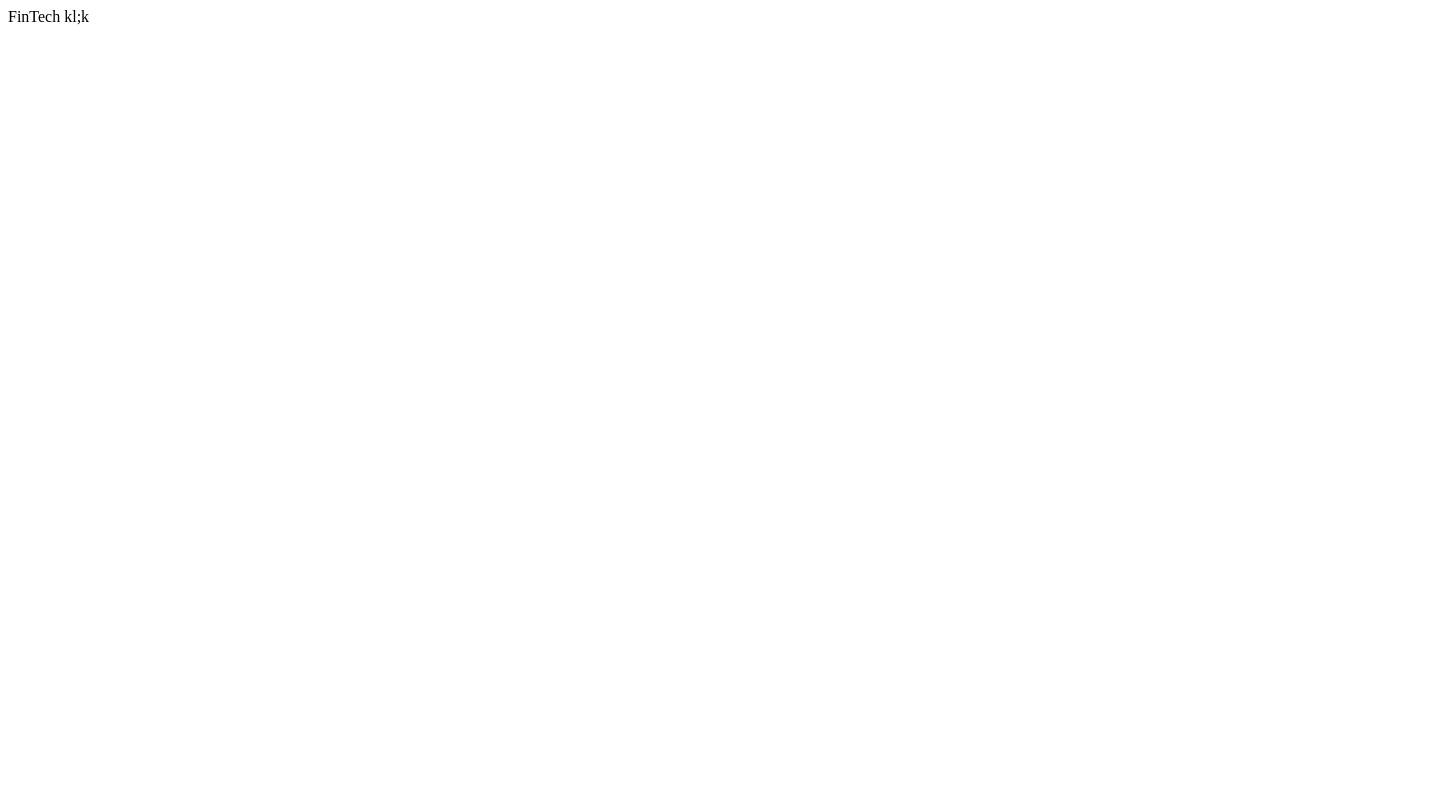
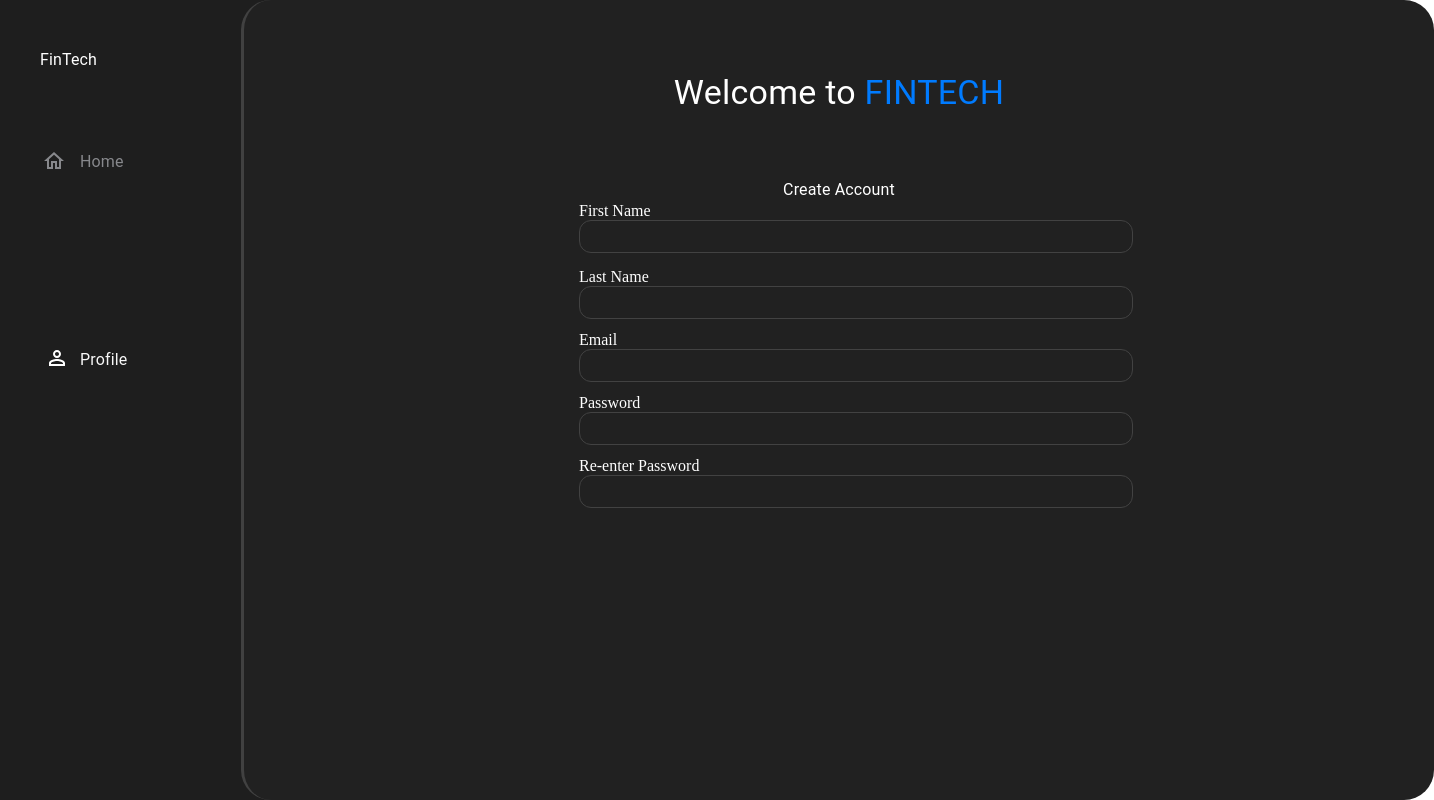
Before and after one commit to HarutyunTovmasyan19994/FinTech, a React (Create React App) app: page / in a window 1280 px wide. Shown: the whole page, 1434 px wide, since content can reach past the window. Built offline with nearby package versions, Linux system fonts and the light colour scheme.

Commit message:
added registration inputs

```diff
--- a/src/App.tsx
+++ b/src/App.tsx
@@ -1,10 +1,10 @@
-import React from 'react';
+import React,{FC} from 'react';
+import CreateAccount from './Registration/registration'
 
-function App() {
+const  App:FC = () => {
   return (
     <div className="App">
-      FinTech
-      kl;k
+      <CreateAccount/>
     </div>
   );
 }
--- /dev/null
+++ b/src/Registration/registration.css
@@ -0,0 +1,144 @@
+.box{
+    position: relative;
+    width: 100%;
+    height: 100vh;
+    background-color: #1E1E1E;
+    color: white;
+
+}
+.left{
+    position: relative;
+    width: 49.9999%;
+    height: 100%;
+}
+.right{
+    width: 49.9999%;
+    position: absolute;
+    left: 241px;
+    top: 0;
+    height: 100vh;
+}
+.fintech{
+position: absolute;
+left: 40px;
+top:48px;
+font-family: "Inter";
+font-style: normal;
+font-weight: 600;
+line-height: 24px;
+letter-spacing: 0.05em;
+color: #ffffff;
+}
+.home{
+    width: 46px;
+    height: 16px;
+    position: absolute;
+    left: 80px;
+    top: 150px;
+    font-family: "Inter";
+    font-style: normal;
+    font-weight: 500;
+    font-size: 16px;
+    line-height: 16px;
+    color: #87888C;
+    cursor: pointer;
+}
+.iconHome{
+    position: absolute;
+    width: 24px;
+    height: 24px;
+    left: 40px;
+    top: 152px;
+    cursor: pointer;
+}
+.homelineIcon{
+    width: 20px;
+    height: 19px;
+    position: absolute;
+    left: 8.33%;
+    right: 8.33%;
+    bottom: 12.5%;
+    color: #87888C;
+}
+.profile{
+    width: 49px;
+    height: 16px;
+    position: absolute;
+    left: 80px;
+    top: 348px;
+    font-family: "Inter";
+    font-style:normal;
+    font-weight: 500;
+    font-size: 16px;
+    line-height: 16px;
+    color: #f7f7f7;
+    cursor: pointer;
+}
+.profileIcon{
+    position: absolute;
+    width: 24px;
+    height: 24px;
+    left: 42px;
+    top: 344px;
+    cursor: pointer;
+}
+.profilprofileIconelineIcon{
+    position: absolute;
+    left: 12.5%;
+    right: 12.5%;
+    top: 8.3%;
+    bottom: 8.3%;
+}
+.welcome{
+    display: flex;
+    flex-direction: column;
+    align-items: center;
+    width: 1190px;
+    height: 100vh;
+    background-color: #212121;
+    border-left: 3px solid #414141;
+    box-shadow: 3px 0px 60xp
+    rgba(44, 45, 47, 0.25);
+    border-radius: 30px;
+}
+.welcometofintech{
+    margin-top: 72px!important;
+    font-family: "Inter";
+    font-style: normal;
+    font-weight: 700;
+    font-size: 64px;
+    line-height: 64px;
+    color: #ffffff;
+}
+.welcometofintech span{
+    color: #007bff;
+}
+.createAccount{
+    margin-top: 64px!important;
+    font-family: "inter";
+    font-weight: 500;
+    font-style: normal;
+    font-size: 40px;
+    line-height: 40px;
+    color: #ffffff;
+    margin-bottom: 32px;
+}
+.form{
+    width: 520px!important;
+    height: 48px!important;
+    margin: 15px 0;
+    color: white;
+
+}
+.input{
+    width: 100%;
+    padding: 8px 16px;
+    background-color:transparent;
+    color: #ffffff!important;
+    border: 1px solid #424242;
+    border-radius: 12px;
+}
+.label{
+    margin-top: 18px!important;
+    margin-bottom: 16px;
+}
--- /dev/null
+++ b/src/Registration/registration.tsx
@@ -0,0 +1,72 @@
+import React,{FC} from 'react'
+import {Box,Typography,TextField} from '@mui/material';
+import HomeOutlinedIcon from '@mui/icons-material/HomeOutlined';
+import PermIdentityOutlinedIcon from '@mui/icons-material/PermIdentityOutlined';
+import './registration.css'
+
+const CreactAccount:FC = () =>{
+    return(
+        <Box className="box">
+           <Box className="left">
+            <Typography variant="body1" className="fintech">
+                FinTech
+            </Typography>
+            <Typography variant="body1" className="home">
+              Home
+            </Typography>
+            <Typography variant="body1" className='iconHome'>
+                <HomeOutlinedIcon className="homelineIcon"/>
+            </Typography>
+            <Typography variant="body1" className="profile">
+            Profile
+            </Typography>
+            <Typography variant="body1" className='profileIcon'>
+                <PermIdentityOutlinedIcon className="profilprofileIconelineIcon"/>
+            </Typography>
+           </Box>
+
+           <Box className="right">
+            <Box className="welcome">
+            <Typography variant="h4" className="welcometofintech">
+            Welcome to <span>FINTECH</span>
+            </Typography>
+            <Typography variant='body1' className="createAccount">
+            Create Account
+            </Typography>
+
+            <Box component="form" className='forms'>
+                    <span className="form">
+                    <label className="label">First Name</label>
+                    <p>
+                         <input type="text" className='input'/>
+                    </p>
+                    </span>
+
+                    <p className="form">
+                       <label className="label"> Last Name</label>
+                    <input type="text" className='input'/>
+
+                    </p>
+                    <p className="form">
+                        <label className='label'>Email</label>
+                    <input type="email" className='input'/>
+
+                    </p>
+                    <p className="form">
+                        <label className='label'>Password</label>
+                    <input type="password" className='input'/>
+
+                    </p>
+                    <p className="form">
+                       <label className='label'> Re-enter Password</label>
+                    <input type="password" className="input"/>
+
+                    </p>
+            </Box>
+
+            </Box>
+            </Box>
+        </Box>
+    )
+}
+export default CreactAccount
--- /dev/null
+++ b/src/index.css
@@ -0,0 +1,4 @@
+*{
+    margin: 0;
+    padding: 0;
+}
--- a/src/index.tsx
+++ b/src/index.tsx
@@ -1,6 +1,7 @@
 import React from 'react';
 import ReactDOM from 'react-dom/client';
 import App from './App';
+import './index.css'
 
 const root = ReactDOM.createRoot(
   document.getElementById('root') as HTMLElement
```
Also changed, not shown: package.json (+9 -0 lines), 1 other file (tests, documents, lock files or other folders).
